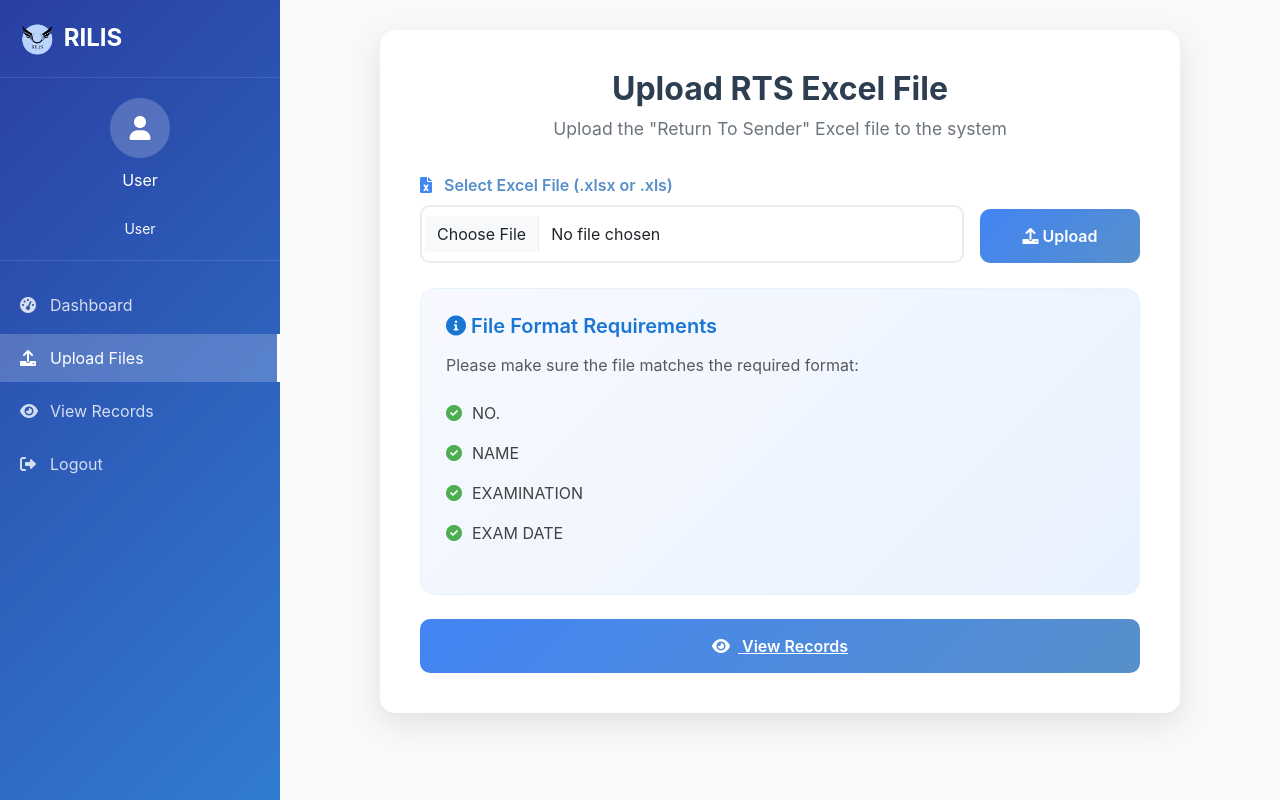
After one commit to atinadmnq/PRC-PROJECT, a PHP site: page /rts_ui.php in a window 1280 px wide. The commit adds this page. Run offline with PHP 8.4, Linux system fonts and the light colour scheme.

Commit message:
dateTime&RTS

```diff
--- a/dashboard.php
+++ b/dashboard.php
@@ -121,6 +121,7 @@ try {
                 <li class="nav-item"><button class="nav-link" data-section="register"><i class="fas fa-user-plus"></i>Register User</button></li>
                 <li class="nav-item"><button class="nav-link" data-section="activity"><i class="fas fa-history"></i>Activity Log</button></li>
                 <li class="nav-item"><a href="uploadData_ui.php" class="nav-link"><i class="fas fa-upload"></i>Upload Files</a></li>
+                <li class="nav-item"><a href="rts_ui.php" class="nav-link"><i class="fas fa-upload"></i>RTS Data</a></li>
                 <li class="nav-item"><a href="?logout=1" class="nav-link"><i class="fas fa-sign-out-alt"></i>Logout</a></li>
             </ul>
         </nav>
--- /dev/null
+++ b/rts_ui.php
@@ -0,0 +1,337 @@
+<?php
+session_start();
+include 'db_connect.php';
+
+?>
+<!DOCTYPE html>
+<html lang="en">
+<head>
+    <meta charset="UTF-8">
+    <meta name="viewport" content="width=device-width, initial-scale=1.0">
+    <title>Upload RTS Excel File</title>
+    <link rel="icon" type="image/x-icon" href="img/rilis-logo.png">
+    <link href="https://cdn.jsdelivr.net/npm/bootstrap@5.3.0/dist/css/bootstrap.min.css" rel="stylesheet">
+    <link href="https://cdnjs.cloudflare.com/ajax/libs/font-awesome/6.0.0/css/all.min.css" rel="stylesheet">
+    <style>
+        body {
+            background: #f8f9fa;
+            font-family: 'Inter', sans-serif;
+            margin: 0;
+            padding: 0;
+        }
+
+        .sidebar {
+            position: fixed;
+            top: 0;
+            left: 0;
+            height: 100vh;
+            width: 280px;
+            background: linear-gradient(135deg, rgb(41, 63, 161) 0%, rgb(49, 124, 210) 100%);
+            color: white;
+            z-index: 1000;
+        }
+
+        .sidebar-header {
+            padding: 20px;
+            border-bottom: 1px solid rgba(255,255,255,0.1);
+        }
+
+        .sidebar-brand {
+            font-size: 1.5rem;
+            font-weight: 700;
+            text-decoration: none;
+            color: white;
+        }
+
+        .sidebar-brand:hover { color: white; }
+
+        .user-info {
+            padding: 20px;
+            border-bottom: 1px solid rgba(255,255,255,0.1);
+            text-align: center;
+        }
+
+        .user-avatar {
+            width: 60px;
+            height: 60px;
+            border-radius: 50%;
+            background: rgba(255,255,255,0.2);
+            display: flex;
+            align-items: center;
+            justify-content: center;
+            margin: 0 auto 10px;
+            font-size: 1.5rem;
+        }
+
+        .nav-menu { padding: 20px 0; }
+        .nav-item { margin-bottom: 5px; }
+
+        .nav-link {
+            color: rgba(255,255,255,0.8);
+            padding: 12px 20px;
+            text-decoration: none;
+            display: flex;
+            align-items: center;
+            transition: all 0.3s ease;
+        }
+
+        .nav-link:hover {
+            background: rgba(255,255,255,0.1);
+            color: white;
+        }
+
+        .nav-link.active {
+            background: rgba(255,255,255,0.2);
+            color: white;
+            border-right: 3px solid white;
+        }
+
+        .nav-link i {
+            width: 20px;
+            margin-right: 10px;
+        }
+
+        .main-content {
+            margin-left: 280px;
+            min-height: 100vh;
+            padding: 30px;
+        }
+
+        .upload-container {
+            background: white;
+            padding: 40px;
+            border-radius: 15px;
+            box-shadow: 0 10px 30px rgba(0,0,0,0.1);
+            max-width: 800px;
+            margin: 0 auto;
+        }
+
+        .page-header {
+            margin-bottom: 30px;
+            text-align: center;
+        }
+
+        .page-title {
+            font-size: 2rem;
+            font-weight: 700;
+            color: #2c3e50;
+        }
+
+        .page-subtitle {
+            color: #6c757d;
+            font-size: 1.1rem;
+        }
+
+        .form-label {
+            font-weight: 600;
+            color: #578FCA;
+        }
+
+        .form-label i {
+            margin-right: 8px;
+            color: #4285f4;
+        }
+
+        .form-control {
+            border: 2px solid #e9ecef;
+            border-radius: 10px;
+            padding: 15px;
+            font-size: 16px;
+        }
+
+        .form-control:focus {
+            border-color: #4285f4;
+            box-shadow: 0 0 0 0.2rem rgba(66, 133, 244, 0.25);
+        }
+
+        .upload-btn {
+            background: linear-gradient(135deg, #4285f4 0%, #578FCA 100%);
+            border: none;
+            color: white;
+            padding: 15px 30px;
+            border-radius: 10px;
+            font-size: 16px;
+            font-weight: 600;
+            width: 100%;
+            white-space: nowrap;
+        }
+
+        .upload-btn:hover {
+            transform: translateY(-2px);
+            box-shadow: 0 8px 20px rgba(66, 133, 244, 0.3);
+        }
+
+        .requirements-card {
+            background: linear-gradient(135deg, #f8f9ff 0%, #e8f2ff 100%);
+            border: 1px solid #e3f2fd;
+            border-radius: 15px;
+            padding: 25px;
+            margin-top: 25px;
+        }
+
+        .requirements-title {
+            color: #1976d2;
+            font-weight: 600;
+            margin-bottom: 15px;
+        }
+
+        .requirements-list {
+            list-style: none;
+            padding: 0;
+        }
+
+        .requirements-list li {
+            padding: 8px 0;
+            color: #424242;
+        }
+
+        .requirements-list li i {
+            color: #4caf50;
+            margin-right: 10px;
+        }
+
+        .view-records-btn {
+            background: linear-gradient(135deg, #4285f4 0%, #578FCA 100%);
+            border: none;
+            color: white;
+            padding: 15px 30px;
+            border-radius: 10px;
+            font-size: 16px;
+            font-weight: 600;
+            width: 100%;
+            margin-top: 20px;
+            text-align: center;
+            display: inline-block;
+        }
+
+        .view-records-btn:hover {
+            transform: translateY(-2px);
+            box-shadow: 0 8px 20px rgba(40, 167, 69, 0.3);
+        }
+
+        .alert {
+            border: none;
+            border-radius: 10px;
+            padding: 15px 20px;
+            margin-bottom: 25px;
+            font-weight: 500;
+        }
+
+        .alert-success {
+            background: linear-gradient(135deg, #d4edda 0%, #c3e6cb 100%);
+            color: #155724;
+            border-left: 4px solid #28a745;
+        }
+
+        .alert-danger {
+            background: linear-gradient(135deg, #f8d7da 0%, #f5c6cb 100%);
+            color: #721c24;
+            border-left: 4px solid #dc3545;
+        }
+
+        @media (max-width: 768px) {
+            .sidebar { display: none; }
+            .main-content { margin-left: 0; padding: 20px; }
+        }
+    </style>
+</head>
+<body>
+    <div class="sidebar">
+        <div class="sidebar-header">
+            <a href="dashboard.php" class="sidebar-brand">
+                <img src="img/rilis-logo.png" alt="RILIS" style="height: 35px; margin-right: 3px;">
+                RILIS
+            </a>
+        </div>
+        <div class="user-info">
+            <div class="user-avatar"><i class="fas fa-user"></i></div>
+            <div class="user-name"><?php echo htmlspecialchars($_SESSION['full_name'] ?? $_SESSION['email'] ?? 'User'); ?></div>
+            <small class="text-light"><?php echo htmlspecialchars($_SESSION['email'] ?? ''); ?></small><br>
+            <small class="text-light"><?php echo ucfirst($_SESSION['role'] ?? 'User'); ?></small>
+        </div>
+        <nav class="nav-menu">
+            <ul class="list-unstyled">
+                <li class="nav-item"><a href="dashboard.php" class="nav-link"><i class="fas fa-tachometer-alt"></i>Dashboard</a></li>
+                <?php if (($_SESSION['role'] ?? '') === 'admin'): ?>
+                    <li class="nav-item"><a href="dashboard.php#users" class="nav-link"><i class="fas fa-users"></i>Users</a></li>
+                    <li class="nav-item"><a href="dashboard.php#register" class="nav-link"><i class="fas fa-user-plus"></i>Register User</a></li>
+                    <li class="nav-item"><a href="dashboard.php#activity" class="nav-link"><i class="fas fa-history"></i>Activity Log</a></li>
+                <?php endif; ?>
+                <li class="nav-item"><a href="uploadData_ui.php" class="nav-link active"><i class="fas fa-upload"></i>Upload Files</a></li>
+                <li class="nav-item"><a href="rtsTableView.php" class="nav-link"><i class="fas fa-eye"></i>View Records</a></li>
+                <li class="nav-item"><a href="?logout=1" class="nav-link"><i class="fas fa-sign-out-alt"></i>Logout</a></li>
+            </ul>
+        </nav>
+    </div>
+
+    <div class="main-content">
+        <div class="upload-container">
+            <div class="page-header">
+                <h1 class="page-title">Upload RTS Excel File</h1>
+                <p class="page-subtitle">Upload the "Return To Sender" Excel file to the system</p>
+            </div>
+
+            <?php if (isset($_SESSION["message"])): ?>
+                <div class="alert alert-success">
+                    <i class="fas fa-check-circle me-2"></i>
+                    <?php echo $_SESSION["message"]; unset($_SESSION["message"]); ?>
+                </div>
+            <?php endif; ?>
+
+            <?php if (isset($_SESSION["error"])): ?>
+                <div class="alert alert-danger">
+                    <i class="fas fa-exclamation-triangle me-2"></i>
+                    <?php echo $_SESSION["error"]; unset($_SESSION["error"]); ?>
+                </div>
+            <?php endif; ?>
+
+            <!-- Horizontal Upload Form -->
+            <form id="uploadForm" action="rtsDataUpload.php" method="POST" enctype="multipart/form-data" class="upload-form d-flex gap-3 align-items-end">
+                <div class="flex-grow-1">
+                    <label for="excel_file" class="form-label d-block">
+                        <i class="fas fa-file-excel"></i>
+                        Select Excel File (.xlsx or .xls)
+                    </label>
+                    <input type="file" name="excel_file" id="excel_file" class="form-control" accept=".xlsx,.xls" required>
+                </div>
+                <div style="min-width: 160px;">
+                    <button type="submit" class="upload-btn">
+                        <i class="fas fa-upload"></i> Upload
+                    </button>
+                </div>
+            </form>
+
+            <div class="requirements-card">
+                <h5 class="requirements-title"><i class="fas fa-info-circle"></i> File Format Requirements</h5>
+                <p class="text-muted">Please make sure the file matches the required format:</p>
+                <ul class="requirements-list">
+                    <li><i class="fas fa-check-circle"></i>NO.</li>
+                    <li><i class="fas fa-check-circle"></i>NAME</li>
+                    <li><i class="fas fa-check-circle"></i>EXAMINATION</li>
+                    <li><i class="fas fa-check-circle"></i>EXAM DATE</li>
+                </ul>
+            </div>
+
+            <a href="rtsTableView.php" class="view-records-btn mt-4">
+                <i class="fas fa-eye me-2"></i>
+                View Records
+            </a>
+        </div>
+    </div>
+
+    <script src="https://cdn.jsdelivr.net/npm/bootstrap@5.3.0/dist/js/bootstrap.bundle.min.js"></script>
+    <script>
+        document.getElementById('uploadForm').addEventListener('submit', function(e) {
+            const fileInput = document.getElementById('excel_file');
+            if (!fileInput.value) {
+                alert('Please select an Excel file to upload.');
+                e.preventDefault();
+                return;
+            }
+            if (!confirm('Are you sure you want to upload this file?')) {
+                e.preventDefault();
+            }
+        });
+    </script>
+</body>
+</html>
```
Also changed, not shown: rtsDataUpload.php (added, +73 -0 lines), 1 other file.
